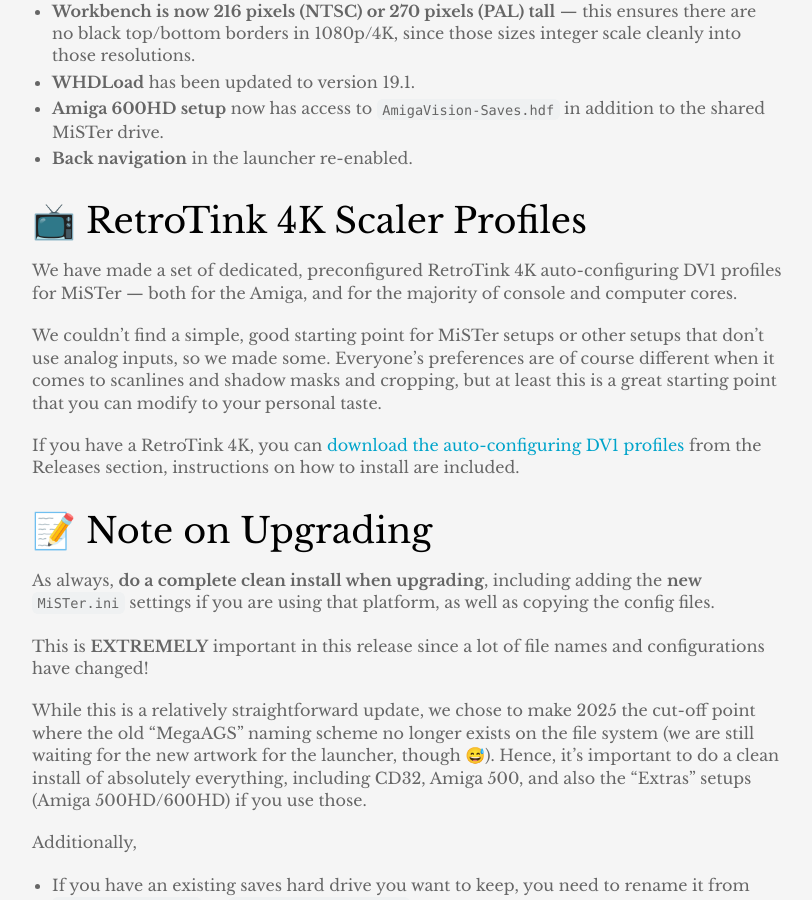
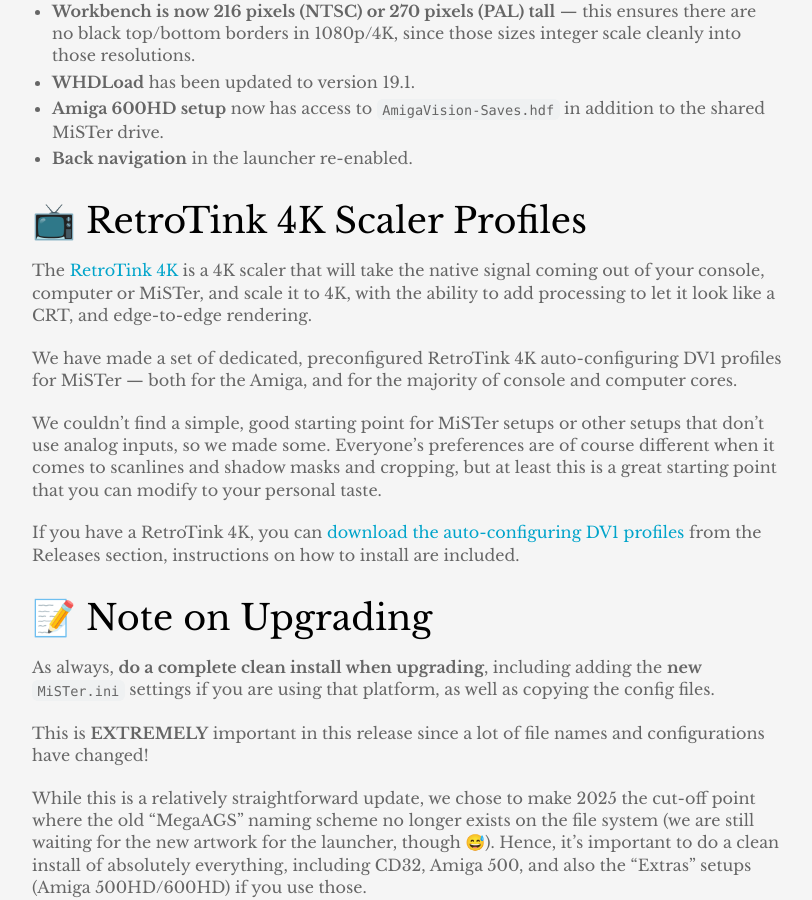
Before and after one commit to amigavision/amigavision.github.io, a Jekyll site: the page built from _posts/2025-05-05-2025.05.05.md, in a window 1280 px wide and 900 px high, scrolled down 600 px. Shown: the whole window, without its empty margins (233-1045 px from the left). Built offline with Jekyll 4.4.1, drawn with Linux system fonts in a browser that asks for light colours.

Commit message:
Add description of the RT4K

```diff
--- a/_posts/2025-05-05-2025.05.05.md
+++ b/_posts/2025-05-05-2025.05.05.md
@@ -16,6 +16,8 @@
 * **Back navigation** in the launcher re-enabled.
 
 ## 📺 RetroTink 4K Scaler Profiles
+
+The [RetroTink 4K](https://www.retrotink.com/shop/retrotink-4k) is a 4K scaler that will take the native signal coming out of your console, computer or MiSTer, and scale it to 4K, with the ability to add processing to let it look like a CRT, and edge-to-edge rendering.
 
 We have made a set of dedicated, preconfigured RetroTink 4K auto-configuring DV1 profiles for MiSTer — both for the Amiga, and for the majority of console and computer cores.
 
```
